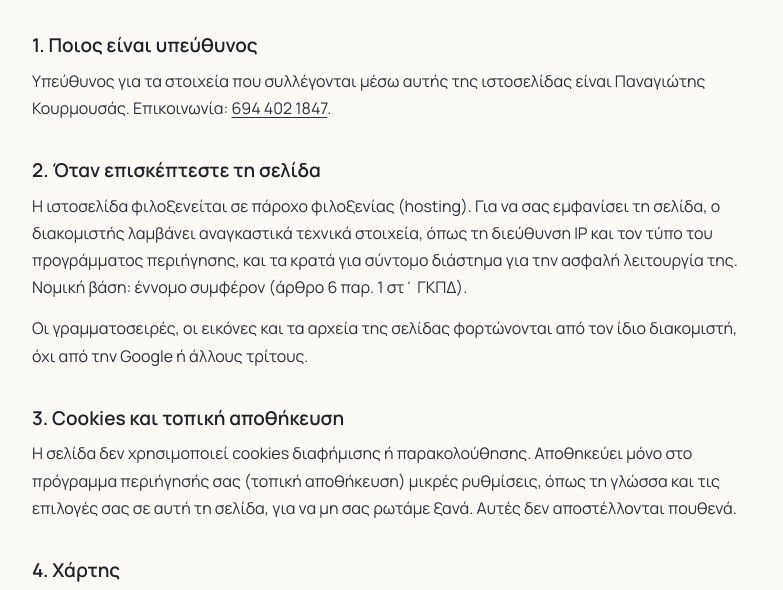
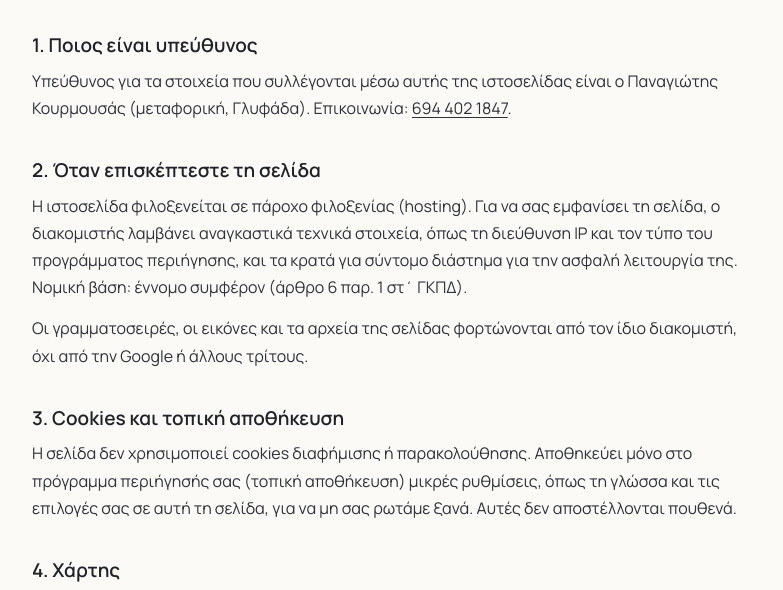
Before and after one commit to agelmet/KOURMOUSAS, a plain HTML site: page privacy.html in a window 1280 px wide. Shown: the part 187-777 px from the top of the page, without its empty margins (248-1031 px from the left). Drawn offline with Linux system fonts and the light colour scheme.

Commit message:
privacy: controller line
Co-Authored-By: Claude Opus 5.5 <noreply@anthropic.com>
Claude-Session: https://claude.ai/code/session_01TAdDcpbeTSnzhC5rBAkgGb

```diff
--- a/privacy.html
+++ b/privacy.html
@@ -42,7 +42,7 @@ footer{margin-top:64px;color:var(--mute);font-size:13px}
 <h1>Πολιτική απορρήτου &amp; cookies</h1>
 <p class="upd">Τελευταία ενημέρωση: 24 Σεπτεμβρίου 2026</p>
 <h2>1. Ποιος είναι υπεύθυνος</h2>
-<p>Υπεύθυνος για τα στοιχεία που συλλέγονται μέσω αυτής της ιστοσελίδας είναι Παναγιώτης Κουρμουσάς. Επικοινωνία: <a href="tel:+306944021847">694 402 1847</a>.</p>
+<p>Υπεύθυνος για τα στοιχεία που συλλέγονται μέσω αυτής της ιστοσελίδας είναι ο Παναγιώτης Κουρμουσάς (μεταφορική, Γλυφάδα). Επικοινωνία: <a href="tel:+306944021847">694 402 1847</a>.</p>
 <h2>2. Όταν επισκέπτεστε τη σελίδα</h2>
 <p>Η ιστοσελίδα φιλοξενείται σε πάροχο φιλοξενίας (hosting). Για να σας εμφανίσει τη σελίδα, ο διακομιστής λαμβάνει αναγκαστικά τεχνικά στοιχεία, όπως τη διεύθυνση IP και τον τύπο του προγράμματος περιήγησης, και τα κρατά για σύντομο διάστημα για την ασφαλή λειτουργία της. Νομική βάση: έννομο συμφέρον (άρθρο 6 παρ. 1 στ΄ ΓΚΠΔ).</p><p>Οι γραμματοσειρές, οι εικόνες και τα αρχεία της σελίδας φορτώνονται από τον ίδιο διακομιστή, όχι από την Google ή άλλους τρίτους.</p>
 <h2>3. Cookies και τοπική αποθήκευση</h2>
```
